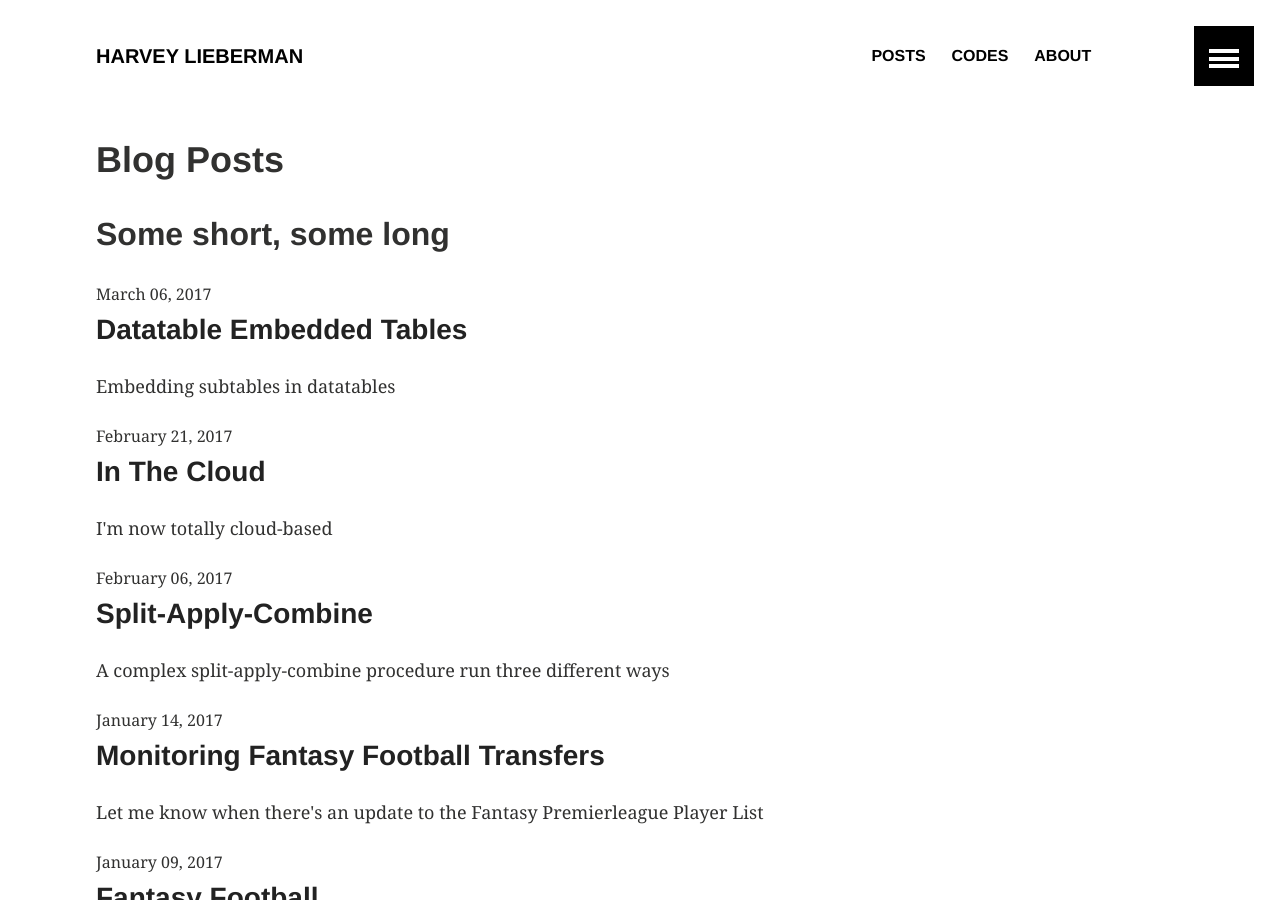
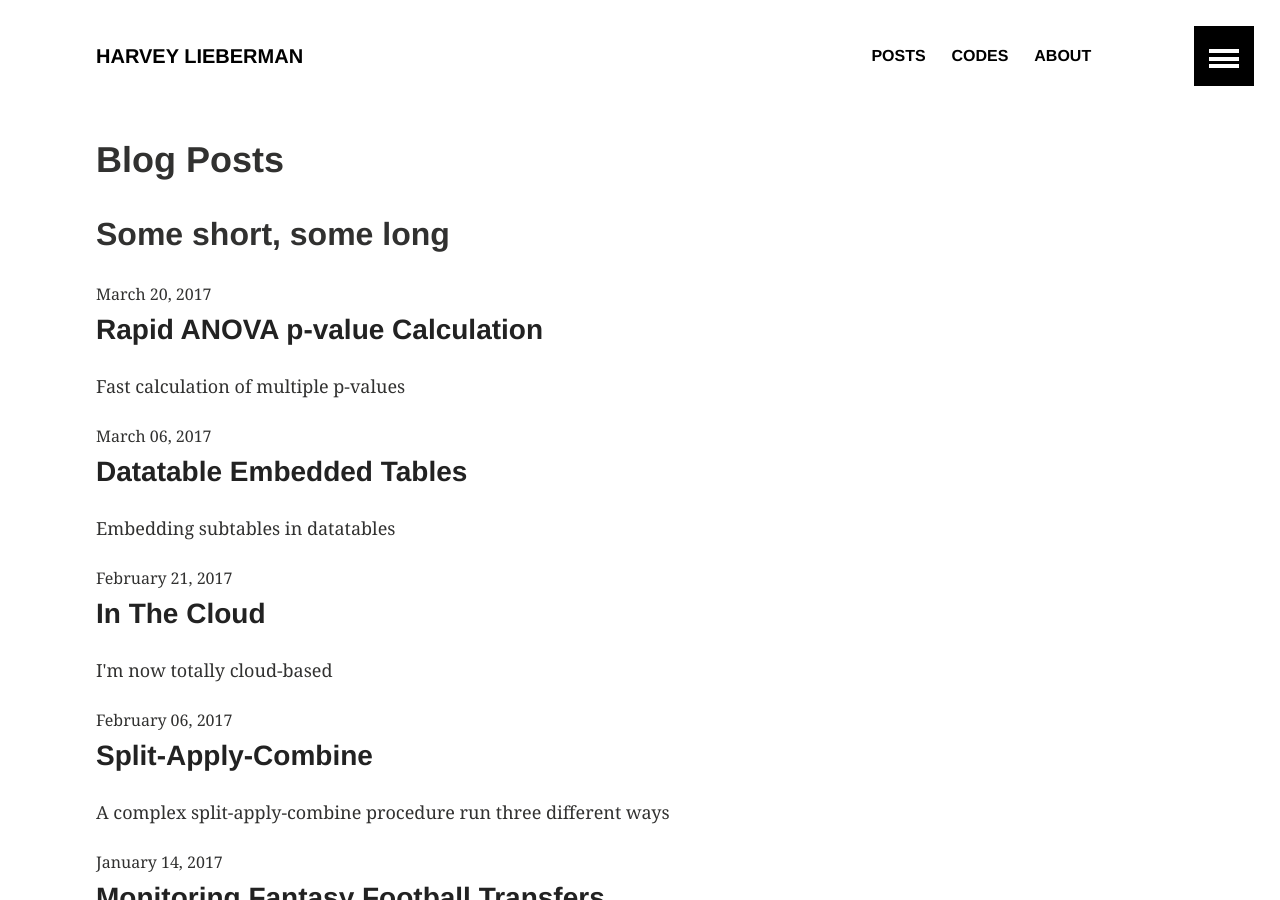
Before and after one commit to harveyl888/harveyl888.github.io, a Jekyll site: the page built from blog/index.md, in a window 1280 px wide and 900 px high. Built offline with Jekyll 4.4.1, drawn with Linux system fonts in a browser that asks for light colours; part of the change alters nothing that is shown.

Commit message:
promote rapid anova post

```diff
--- a/_drafts/rapid-anova.md
+++ b/_posts/blog/2017-03-20-rapid-anova.md
@@ -60,4 +60,4 @@ expr | min | lq | mean | median | uq | max | nval
 multAnova1(df.raw, groups) | 17467.11 | 17609.23 | 18085.73 | 17882.93 | 18203.27 | 19628.12 | 10
 multAnova2(df.raw, groups) | 13.89 | 14.25 | 15.66 | 15.68 | 16.31 | 18.72 | 10
 
-![](/temp/images/RapidAnova.png)
+![](/images/post-images/2017-03-20-rapid-anova/RapidAnova.png)
```
Also changed, not shown: images/post-images/2017-03-20-rapid-anova/RapidAnova.png (renamed from temp/images/RapidAnova.png).
